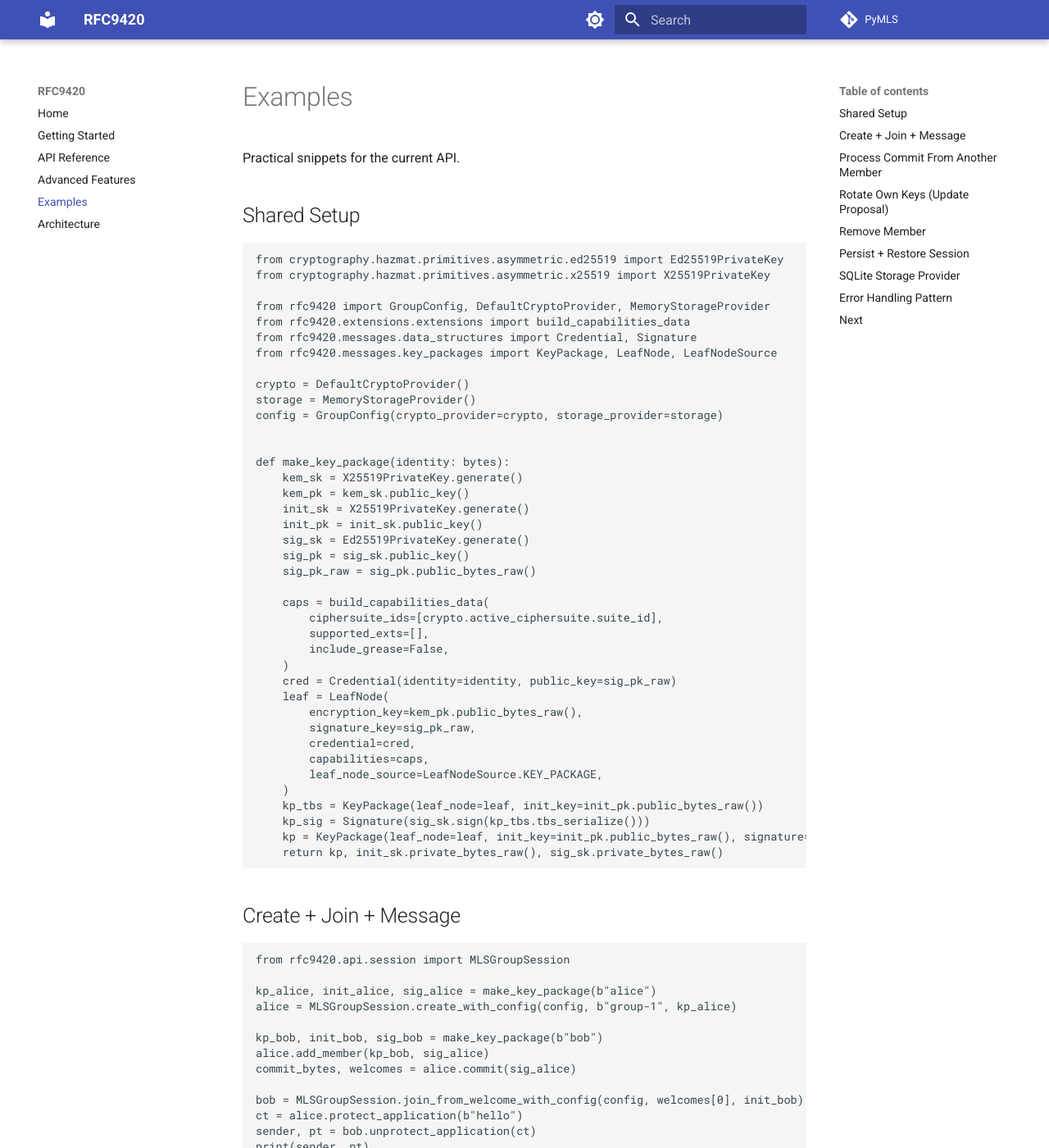
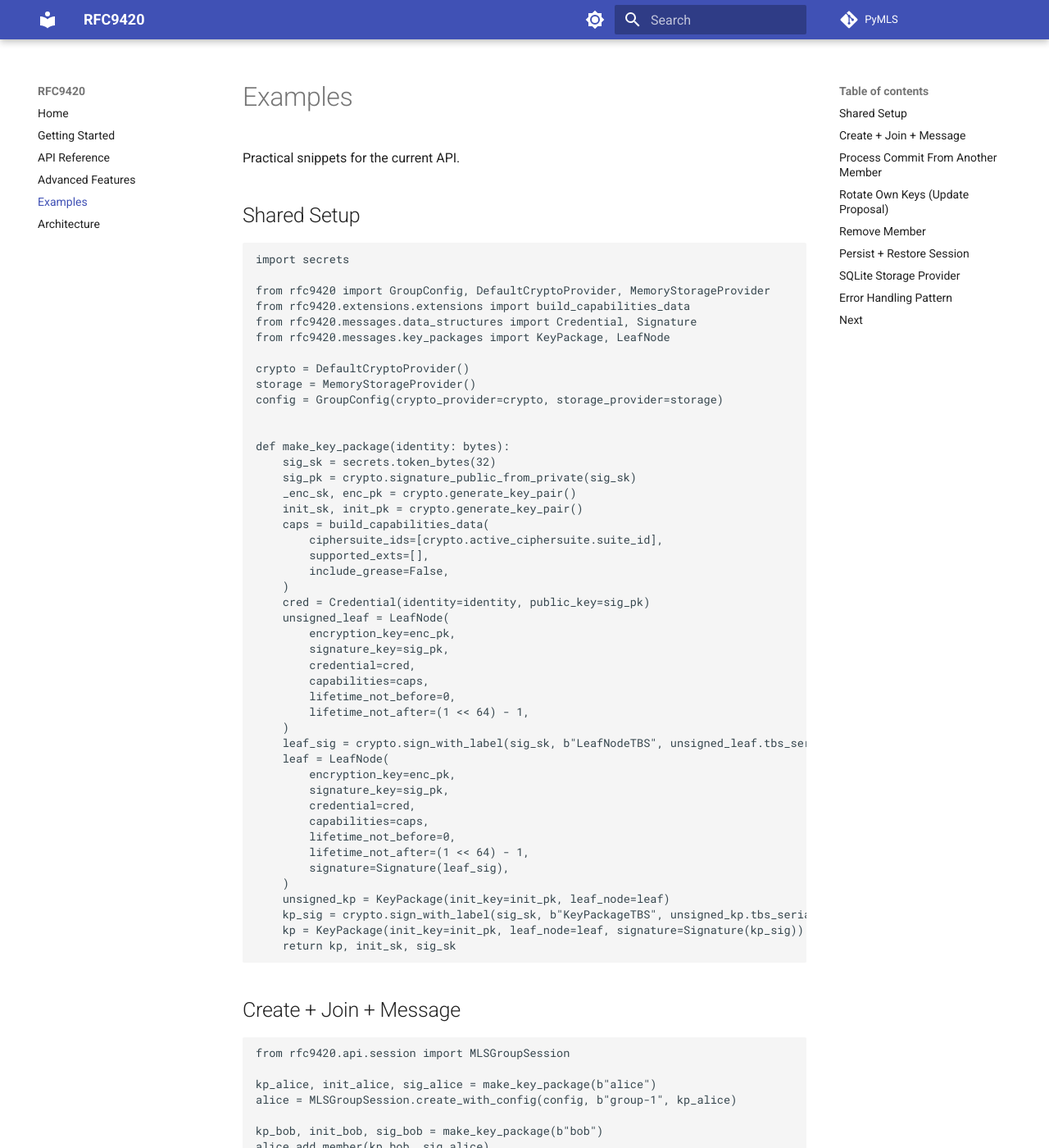
Before and after one commit to MFDI-hub/PyMLS, an MkDocs documentation site: the page built from docs/examples.md, in a window 1280 px wide and 1400 px high. Shown: the whole window at 82% size. Built offline with MkDocs 1.6.1 and Material for MkDocs 9.7.7, drawn with Linux system fonts in a browser that asks for light colours; comment, search, counter and statistics services are not loaded; some of the changed text lies outside the part shown.

Commit message:
Update version to 1.4.3 and enhance documentation for key management and session operations.
- Bumped version in `pyproject.toml` and `__init__.py`.
- Refactored key package creation in examples and documentation to use secrets for key generation.
- Improved clarity in `README.md`, `api-reference.md`, and `getting-started.md` regarding member addition and session management.
- Added encryption details for SQLite storage provider to enhance security documentation.

````diff
--- a/docs/examples.md
+++ b/docs/examples.md
@@ -5,13 +5,12 @@ Practical snippets for the current API.
 ## Shared Setup
 
 ```python
-from cryptography.hazmat.primitives.asymmetric.ed25519 import Ed25519PrivateKey
-from cryptography.hazmat.primitives.asymmetric.x25519 import X25519PrivateKey
+import secrets
 
 from rfc9420 import GroupConfig, DefaultCryptoProvider, MemoryStorageProvider
 from rfc9420.extensions.extensions import build_capabilities_data
 from rfc9420.messages.data_structures import Credential, Signature
-from rfc9420.messages.key_packages import KeyPackage, LeafNode, LeafNodeSource
+from rfc9420.messages.key_packages import KeyPackage, LeafNode
 
 crypto = DefaultCryptoProvider()
 storage = MemoryStorageProvider()
@@ -19,31 +18,38 @@ config = GroupConfig(crypto_provider=crypto, storage_provider=storage)
 
 
 def make_key_package(identity: bytes):
-    kem_sk = X25519PrivateKey.generate()
-    kem_pk = kem_sk.public_key()
-    init_sk = X25519PrivateKey.generate()
-    init_pk = init_sk.public_key()
-    sig_sk = Ed25519PrivateKey.generate()
-    sig_pk = sig_sk.public_key()
-    sig_pk_raw = sig_pk.public_bytes_raw()
-
+    sig_sk = secrets.token_bytes(32)
+    sig_pk = crypto.signature_public_from_private(sig_sk)
+    _enc_sk, enc_pk = crypto.generate_key_pair()
+    init_sk, init_pk = crypto.generate_key_pair()
     caps = build_capabilities_data(
         ciphersuite_ids=[crypto.active_ciphersuite.suite_id],
         supported_exts=[],
         include_grease=False,
     )
-    cred = Credential(identity=identity, public_key=sig_pk_raw)
-    leaf = LeafNode(
-        encryption_key=kem_pk.public_bytes_raw(),
-        signature_key=sig_pk_raw,
+    cred = Credential(identity=identity, public_key=sig_pk)
+    unsigned_leaf = LeafNode(
+        encryption_key=enc_pk,
+        signature_key=sig_pk,
         credential=cred,
         capabilities=caps,
-        leaf_node_source=LeafNodeSource.KEY_PACKAGE,
+        lifetime_not_before=0,
+        lifetime_not_after=(1 << 64) - 1,
     )
-    kp_tbs = KeyPackage(leaf_node=leaf, init_key=init_pk.public_bytes_raw())
-    kp_sig = Signature(sig_sk.sign(kp_tbs.tbs_serialize()))
-    kp = KeyPackage(leaf_node=leaf, init_key=init_pk.public_bytes_raw(), signature=kp_sig)
-    return kp, init_sk.private_bytes_raw(), sig_sk.private_bytes_raw()
+    leaf_sig = crypto.sign_with_label(sig_sk, b"LeafNodeTBS", unsigned_leaf.tbs_serialize())
+    leaf = LeafNode(
+        encryption_key=enc_pk,
+        signature_key=sig_pk,
+        credential=cred,
+        capabilities=caps,
+        lifetime_not_before=0,
+        lifetime_not_after=(1 << 64) - 1,
+        signature=Signature(leaf_sig),
+    )
+    unsigned_kp = KeyPackage(init_key=init_pk, leaf_node=leaf)
+    kp_sig = crypto.sign_with_label(sig_sk, b"KeyPackageTBS", unsigned_kp.tbs_serialize())
+    kp = KeyPackage(init_key=init_pk, leaf_node=leaf, signature=Signature(kp_sig))
+    return kp, init_sk, sig_sk
 ```
 
 ## Create + Join + Message
@@ -58,10 +64,12 @@ kp_bob, init_bob, sig_bob = make_key_package(b"bob")
 alice.add_member(kp_bob, sig_alice)
 commit_bytes, welcomes = alice.commit(sig_alice)
 
-bob = MLSGroupSession.join_from_welcome_with_config(config, welcomes[0], init_bob)
-ct = alice.protect_application(b"hello")
+bob = MLSGroupSession.join_from_welcome_with_config(
+    config, welcomes[0], init_bob, key_package=kp_bob
+)
+ct = alice.protect_application(b"hello", sig_alice)
 sender, pt = bob.unprotect_application(ct)
-print(sender, pt)
+assert (sender, pt) == (0, b"hello")
 ```
 
 ## Process Commit From Another Member
@@ -76,6 +84,8 @@ some_other_member_session.apply_commit(commit_bytes, sender)
 ## Rotate Own Keys (Update Proposal)
 
 ```python
+from rfc9420.messages.key_packages import LeafNode, LeafNodeSource
+
 new_kp, _new_init, new_sig_sk = make_key_package(b"alice")
 new_leaf = new_kp.leaf_node
 new_leaf = LeafNode(
@@ -87,7 +97,6 @@ new_leaf = LeafNode(
 )
 
 hs = alice.update_self(new_leaf, sig_alice)
-alice.process_proposal(hs, alice.own_leaf_index)
 commit_bytes, _ = alice.commit(sig_alice)
 sig_alice = new_sig_sk
 ```
@@ -96,7 +105,6 @@ sig_alice = new_sig_sk
 
 ```python
 hs = alice.remove_member(removed_index=1, signing_key=sig_alice)
-alice.process_proposal(hs, alice.own_leaf_index)
 commit_bytes, _ = alice.commit(sig_alice)
 ```
 
@@ -110,12 +118,17 @@ alice_restored = MLSGroupSession.deserialize_with_config(config, blob)
 ## SQLite Storage Provider
 
 ```python
+import secrets
+
 from rfc9420.backends.storage import SQLiteStorageProvider
 from rfc9420 import GroupConfig, DefaultCryptoProvider
 
 cfg = GroupConfig(
     crypto_provider=DefaultCryptoProvider(),
-    storage_provider=SQLiteStorageProvider("mls_state.sqlite"),
+    storage_provider=SQLiteStorageProvider(
+        "mls_state.sqlite",
+        at_rest_key=secrets.token_bytes(32),
+    ),
 )
 ```
 
--- a/docs/getting-started.md
+++ b/docs/getting-started.md
@@ -41,18 +41,17 @@ uv run pytest -q
 ## First Group (Two Members)
 
 ```python
-from cryptography.hazmat.primitives.asymmetric.ed25519 import Ed25519PrivateKey
-from cryptography.hazmat.primitives.asymmetric.x25519 import X25519PrivateKey
+import secrets
 
 from rfc9420 import (
     GroupConfig,
     DefaultCryptoProvider,
     MemoryStorageProvider,
+    MLSGroupSession,
 )
-from rfc9420.api.session import MLSGroupSession
 from rfc9420.extensions.extensions import build_capabilities_data
-from rfc9420.messages.key_packages import KeyPackage, LeafNode, LeafNodeSource
 from rfc9420.messages.data_structures import Credential, Signature
+from rfc9420.messages.key_packages import KeyPackage, LeafNode
 
 crypto = DefaultCryptoProvider()
 storage = MemoryStorageProvider()
@@ -60,56 +59,55 @@ config = GroupConfig(crypto_provider=crypto, storage_provider=storage)
 
 
 def make_member(identity: bytes):
-    kem_sk = X25519PrivateKey.generate()
-    kem_pk = kem_sk.public_key()
-    init_sk = X25519PrivateKey.generate()  # for Welcome decrypt, distinct from leaf key
-    init_pk = init_sk.public_key()
-
-    sig_sk = Ed25519PrivateKey.generate()
-    sig_pk = sig_sk.public_key()
-    sig_pk_raw = sig_pk.public_bytes_raw()
+    sig_sk = secrets.token_bytes(32)
+    sig_pk = crypto.signature_public_from_private(sig_sk)
+    _enc_sk, enc_pk = crypto.generate_key_pair()
+    init_sk, init_pk = crypto.generate_key_pair()
     caps = build_capabilities_data(
         ciphersuite_ids=[crypto.active_ciphersuite.suite_id],
         supported_exts=[],
         include_grease=False,
     )
-    cred = Credential(identity=identity, public_key=sig_pk_raw)
-    leaf = LeafNode(
-        encryption_key=kem_pk.public_bytes_raw(),
-        signature_key=sig_pk_raw,
+    cred = Credential(identity=identity, public_key=sig_pk)
+    unsigned_leaf = LeafNode(
+        encryption_key=enc_pk,
+        signature_key=sig_pk,
         credential=cred,
         capabilities=caps,
-        leaf_node_source=LeafNodeSource.KEY_PACKAGE,
-        parent_hash=b"",
+        lifetime_not_before=0,
+        lifetime_not_after=(1 << 64) - 1,
     )
-    kp_tbs = KeyPackage(leaf_node=leaf, init_key=init_pk.public_bytes_raw())
-    sig = sig_sk.sign(kp_tbs.tbs_serialize())
-    kp = KeyPackage(
-        leaf_node=leaf,
-        init_key=init_pk.public_bytes_raw(),
-        signature=Signature(sig),
+    leaf_sig = crypto.sign_with_label(sig_sk, b"LeafNodeTBS", unsigned_leaf.tbs_serialize())
+    leaf = LeafNode(
+        encryption_key=enc_pk,
+        signature_key=sig_pk,
+        credential=cred,
+        capabilities=caps,
+        lifetime_not_before=0,
+        lifetime_not_after=(1 << 64) - 1,
+        signature=Signature(leaf_sig),
     )
-    return kp, init_sk.private_bytes_raw(), sig_sk.private_bytes_raw()
+    unsigned_kp = KeyPackage(init_key=init_pk, leaf_node=leaf)
+    kp_sig = crypto.sign_with_label(sig_sk, b"KeyPackageTBS", unsigned_kp.tbs_serialize())
+    kp = KeyPackage(init_key=init_pk, leaf_node=leaf, signature=Signature(kp_sig))
+    return kp, init_sk, sig_sk
 
 
-# Alice creates group
-kp_alice, init_sk_alice, sig_sk_alice = make_member(b"alice")
+kp_alice, _init_sk_alice, sig_sk_alice = make_member(b"alice")
 alice = MLSGroupSession.create_with_config(config, b"my-group", kp_alice)
 
-# Bob key package
-kp_bob, init_sk_bob, sig_sk_bob = make_member(b"bob")
+kp_bob, init_sk_bob, _sig_sk_bob = make_member(b"bob")
+# add_member queues the Add on Alice. commit() covers that queue.
+alice.add_member(kp_bob, sig_sk_alice)
+_commit_bytes, welcomes = alice.commit(sig_sk_alice)
 
-# Alice proposes + commits Add(Bob)
-alice.add_member(kp_bob, sig_sk_alice)
-commit_bytes, welcomes = alice.commit(sig_sk_alice)
+bob = MLSGroupSession.join_from_welcome_with_config(
+    config, welcomes[0], init_sk_bob, key_package=kp_bob
+)
 
-# Bob joins via Welcome (using init private key)
-bob = MLSGroupSession.join_from_welcome_with_config(config, welcomes[0], init_sk_bob)
-
-# App message
-ct = alice.protect_application(b"hello bob")
+ct = alice.protect_application(b"hello bob", sig_sk_alice)
 sender, pt = bob.unprotect_application(ct)
-print(sender, pt)
+assert (sender, pt) == (0, b"hello bob")
 ```
 
 ## Common Operations
@@ -117,8 +115,8 @@ print(sender, pt)
 ### Self Update
 
 ```python
+# update_self queues the proposal locally. Send new_hs to the other members.
 new_hs = alice.update_self(new_leaf_node, sig_sk_alice)
-alice.process_proposal(new_hs, alice.own_leaf_index)
 commit_bytes, _ = alice.commit(sig_sk_alice)
 ```
 
@@ -126,7 +124,6 @@ commit_bytes, _ = alice.commit(sig_sk_alice)
 
 ```python
 rm_hs = alice.remove_member(removed_index=1, signing_key=sig_sk_alice)
-alice.process_proposal(rm_hs, alice.own_leaf_index)
 commit_bytes, _ = alice.commit(sig_sk_alice)
 ```
 
--- a/pyproject.toml
+++ b/pyproject.toml
@@ -4,7 +4,7 @@ build-backend = "hatchling.build"
 
 [project]
 name = "rfc9420"
-version = "1.4.2"
+version = "1.4.3"
 description = "Messaging Layer Security (MLS) protocol implementation (RFC 9420) in Python"
 readme = "README.md"
 requires-python = ">=3.9"
--- a/src/rfc9420/__init__.py
+++ b/src/rfc9420/__init__.py
@@ -7,6 +7,7 @@ Public API (breaking from pre-1.0):
 - PublicGroup: passive observer (no secrets); from_group_info, process_handshake.
 - get_commit_sender_leaf_index(commit_bytes): committer leaf index from serialized commit.
 - DefaultCryptoProvider, MemoryStorageProvider: batteries-included backends.
+- MLSGroupSession: synchronous byte-oriented session (create, join, commit, protect).
 - ProtocolMLSGroup: low-level protocol state machine (for tests/advanced use).
 """
 from .providers import (
@@ -22,6 +23,7 @@ from .group.public_group import PublicGroup
 from .backends.crypto.default_hpke import DefaultCryptoProvider
 from .backends.storage.memory import MemoryStorageProvider
 from .backends.crypto.default_rand import DefaultRandProvider
+from .api.session import MLSGroupSession
 from .group.mls_group.processing import MLSGroup as ProtocolMLSGroup
 from .messages.data_structures import CipherSuite, MLSVersion, Sender, SenderType
 from .crypto.ciphersuites import CipherSuiteId
@@ -65,6 +67,7 @@ __all__ = [
     "DefaultCryptoProvider",
     "MemoryStorageProvider",
     "DefaultRandProvider",
+    "MLSGroupSession",
     "ProtocolMLSGroup",
     "CipherSuite",
     "CipherSuiteId",
@@ -94,4 +97,4 @@ __all__ = [
     "TLSDecodeError",
 ]
 
-__version__ = "1.4.2"
+__version__ = "1.4.3"
````
Also changed, not shown: README.md (+63 -28 lines), docs/api-reference.md (+5 -3 lines), 12 other files.
